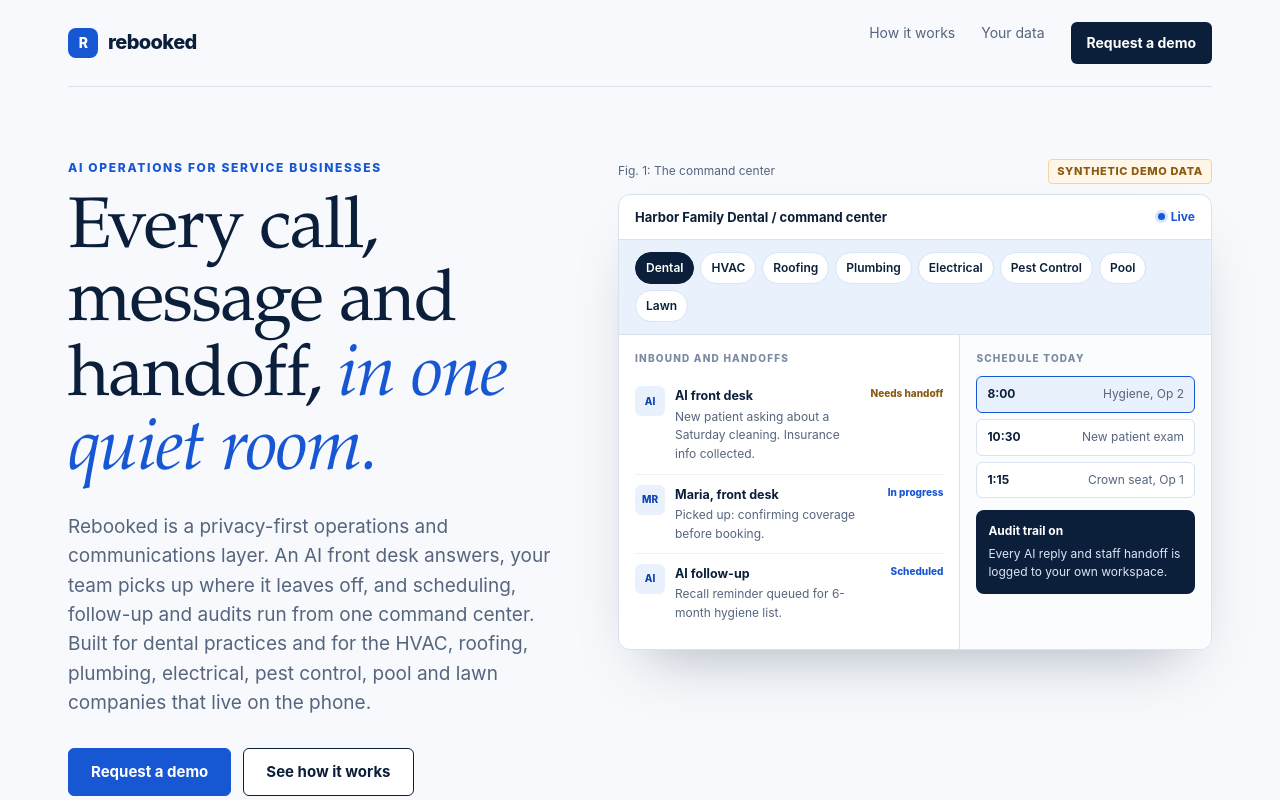
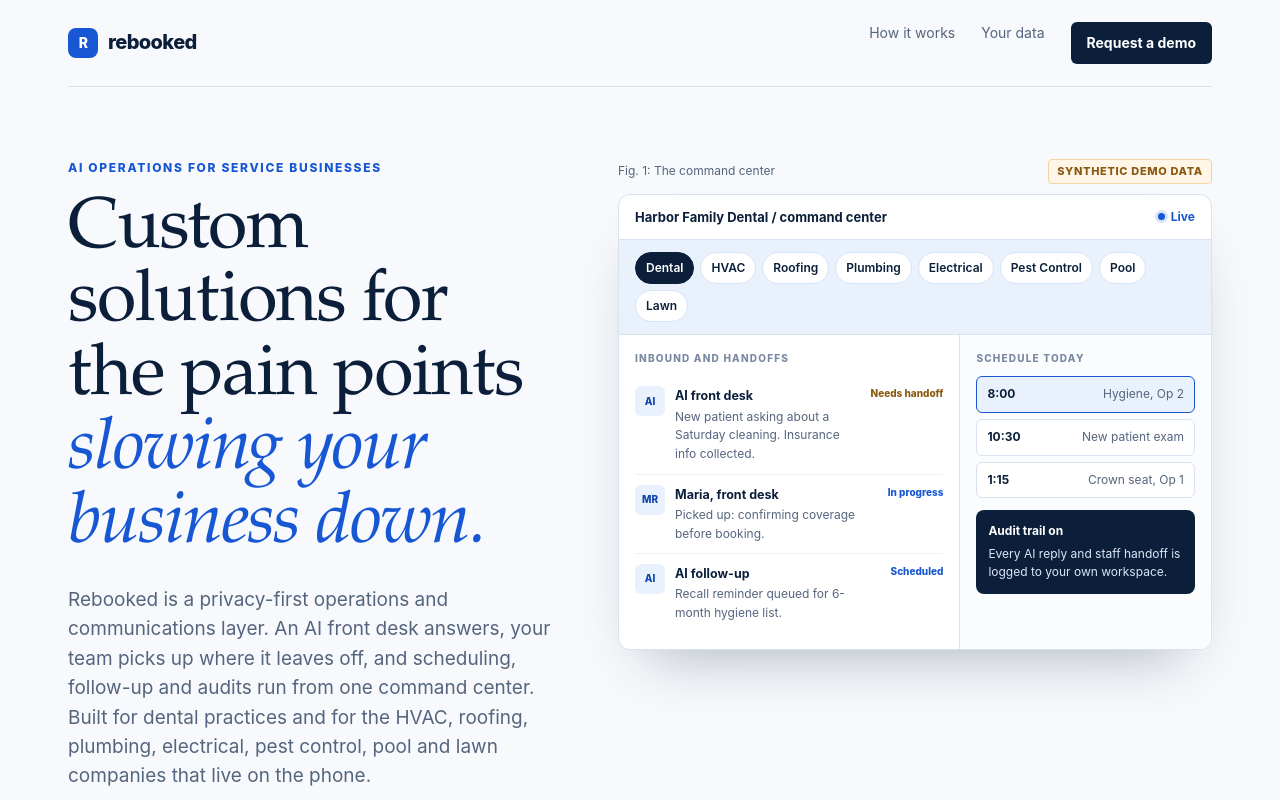
Before and after one commit to Bagelbuddy/rebookedco-site, a plain HTML site: page index.html in a window 1280 px wide. Shown: the top 800 px of the page. Drawn offline with Linux system fonts and the light colour scheme.

Commit message:
Update homepage hero to custom pain-point solutions

```diff
--- a/index.html
+++ b/index.html
@@ -70,7 +70,7 @@ footer{border-top:1px solid var(--line);padding:26px 0 40px;font-size:13px;color
 <section class="hero">
   <div>
     <div class="eyebrow">AI operations for service businesses</div>
-    <h1>Every call, message and handoff, <i>in one quiet room.</i></h1>
+    <h1>Custom solutions for the pain points <i>slowing your business down.</i></h1>
     <p class="lede">Rebooked is a privacy-first operations and communications layer. An AI front desk answers, your team picks up where it leaves off, and scheduling, follow-up and audits run from one command center. Built for dental practices and for the HVAC, roofing, plumbing, electrical, pest control, pool and lawn companies that live on the phone.</p>
     <div class="btns"><a class="btn p" href="#demo">Request a demo</a><a class="btn s" href="#how">See how it works</a></div>
     <div class="byline"><div><b>Company-owned data</b>Records stay with the practice or company by design.</div><div><b>Human handoffs</b>AI routes; your people decide.</div></div>
```
